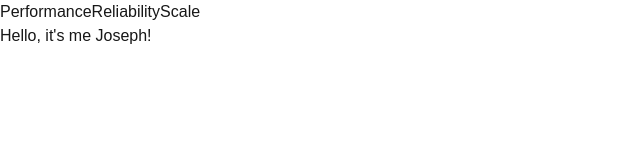
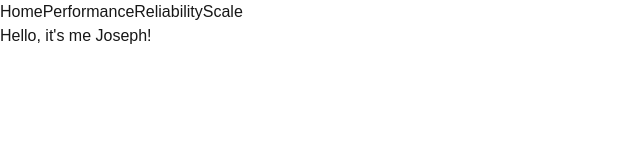
Before and after one commit to lerderl/first-next-app, a Next.js app: page / in a window 1280 px wide. Shown: the top 160 px of the page, without its empty margins (0-640 px from the left). Built offline with nearby package versions, Linux system fonts and the light colour scheme.

Commit message:
feat: add navbar to all pages

```diff
--- a/src/app/layout.tsx
+++ b/src/app/layout.tsx
@@ -1,5 +1,7 @@
+import Link from "next/link";
 import type { Metadata } from "next";
 import localFont from "next/font/local";
+
 import "./globals.css";
 
 const geistSans = localFont({
@@ -28,6 +30,12 @@ export default function RootLayout({
       <body
         className={`${geistSans.variable} ${geistMono.variable} antialiased`}
       >
+        <div>
+          <Link href="/">Home</Link>
+          <Link href="/performance">Performance</Link>
+          <Link href="/reliability">Reliability</Link>
+          <Link href="/scale">Scale</Link>
+        </div>
         {children}
       </body>
     </html>
--- a/src/app/page.tsx
+++ b/src/app/page.tsx
@@ -1,13 +1,3 @@
-import Link from "next/link";
 export default function Home() {
-  return (
-    <div>
-      <div>
-        <Link href="/performance">Performance</Link>
-        <Link href="/reliability">Reliability</Link>
-        <Link href="/scale">Scale</Link>
-      </div>
-      Hello, it&apos;s me Joseph!
-    </div>
-  );
+  return <div>Hello, it&apos;s me Joseph!</div>;
 }
```
